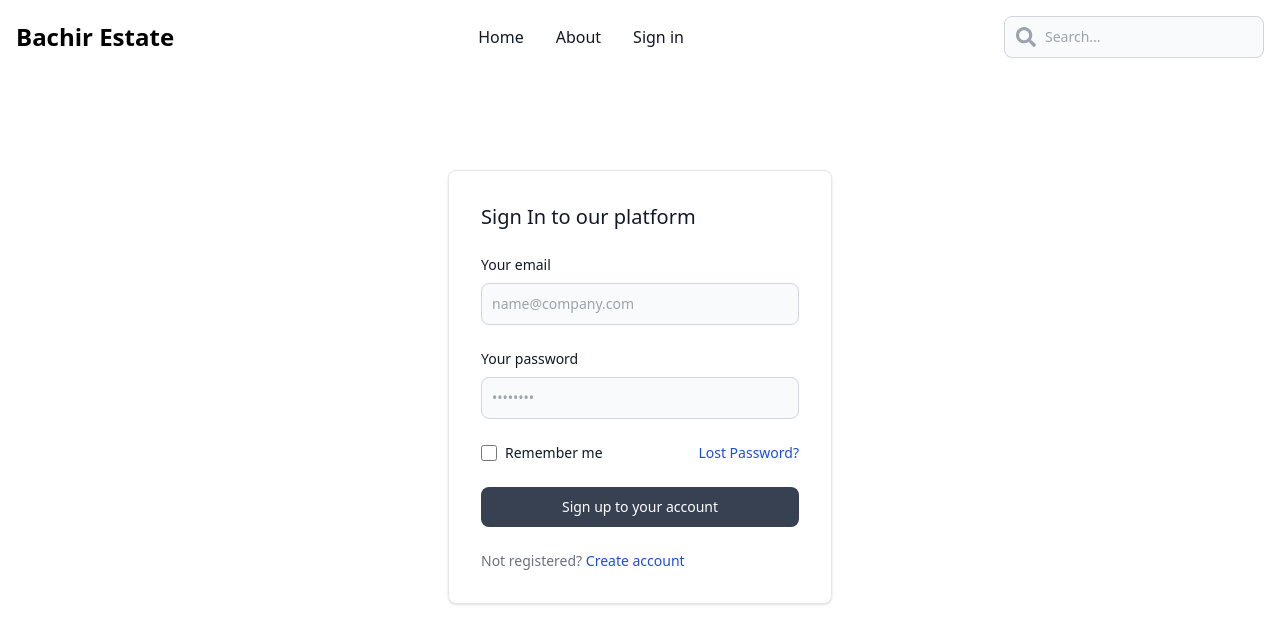
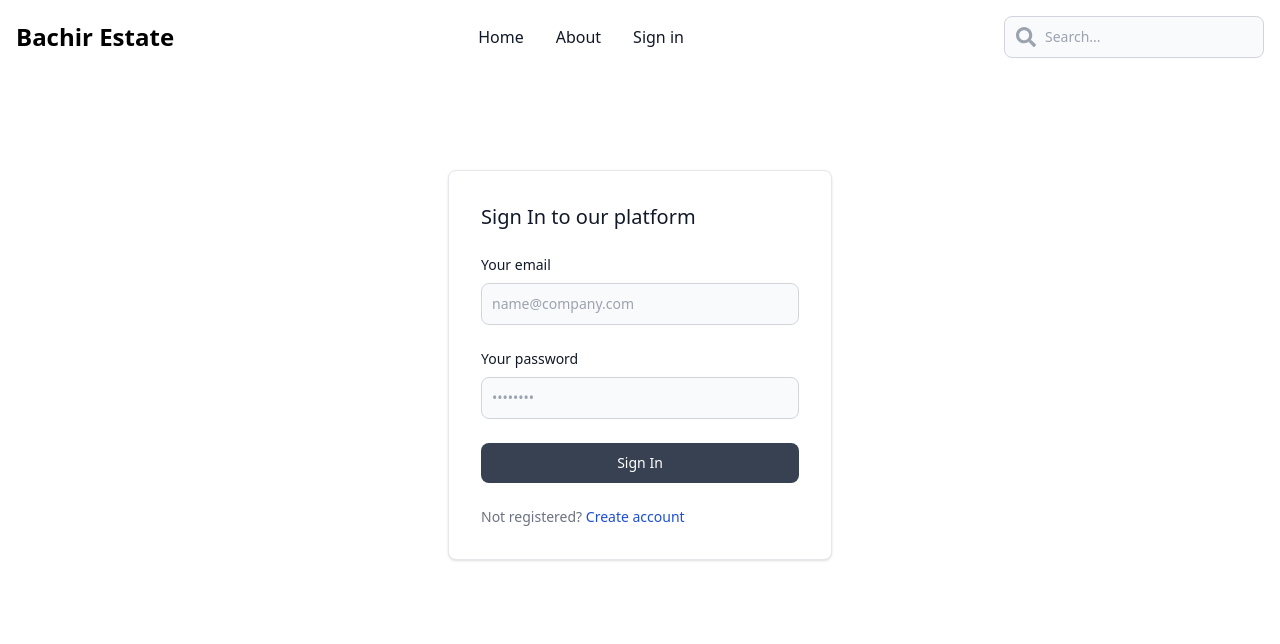
Before and after one commit to BMBachir/Mern-real-estate-website, a React (Vite) app in the folder client/: page /sing-in in a window 1280 px wide. Shown: the top 644 px of the page. Built offline with nearby package versions, Linux system fonts and the light colour scheme.

Commit message:
Connecting with the sign in frontend  with backend

```diff
--- a/client/src/pages/SignIn.jsx
+++ b/client/src/pages/SignIn.jsx
@@ -1,31 +1,52 @@
-import React from "react";
-import { Link } from "react-router-dom";
+// Import necessary dependencies
+import React, { useState } from "react";
+import { Link, useNavigate } from "react-router-dom";
+
 const SignIn = () => {
+  // Define state variables
+  const [formData, setFormData] = useState({});
+  const [error, setError] = useState(null);
+  const [loading, setLoading] = useState(false);
+  const navigate = useNavigate();
+
+  // Define event handler for form input change
+  const handleChange = (e) => {
+    setFormData({ ...formData, [e.target.name]: e.target.value });
+  };
+
+  // Define event handler for form submission
+  const handleSubmit = async (e) => {
+    e.preventDefault();
+    try {
+      const res = await fetch("/api/auth/signin", {
+        method: "POST",
+        headers: { "Content-Type": "application/json" },
+        body: JSON.stringify(formData),
+      });
+      const data = await res.json();
+
+      if (data.success === false) {
+        setLoading(false);
+        setError(data.message);
+        return;
+      }
+      setLoading(false);
+      setError(null);
+      navigate("/");
+    } catch (error) {
+      setLoading(false);
+      setError(error.message);
+    }
+  };
+
+  // Render the sign-in form
   return (
     <div className="flex justify-center items-center my-24">
       <div className="w-full max-w-sm p-4 bg-white border border-gray-200 rounded-lg shadow sm:p-6 md:p-8">
-        <form className="space-y-6" action="#">
+        <form onSubmit={handleSubmit} className="space-y-6">
           <h5 className="text-xl font-medium text-gray-900">
             Sign In to our platform
           </h5>
-          {/*
-          <div>
-            <label
-              htmlFor="text"
-              className="block mb-2 text-sm font-medium text-gray-900"
-            >
-              Your username
-            </label>
-            <input
-              type="text"
-              name="Username"
-              id="Username"
-              className="bg-gray-50 border border-gray-300 text-gray-900 text-sm rounded-lg focus:ring-blue-500 focus:border-blue-500 block w-full p-2.5"
-              placeholder="name"
-              required
-            />
-          </div>*/}
-
           <div>
             <label
               htmlFor="email"
@@ -40,6 +61,7 @@ const SignIn = () => {
               className="bg-gray-50 border border-gray-300 text-gray-900 text-sm rounded-lg focus:ring-blue-500 focus:border-blue-500 block w-full p-2.5"
               placeholder="name@company.com"
               required
+              onChange={handleChange}
             />
           </div>
           <div>
@@ -56,43 +78,18 @@ const SignIn = () => {
               placeholder="••••••••"
               className="bg-gray-50 border border-gray-300 text-gray-900 text-sm rounded-lg focus:ring-blue-500 focus:border-blue-500 block w-full p-2.5"
               required
+              onChange={handleChange}
             />
-          </div>
-          <div className="flex items-start">
-            <div className="flex items-start">
-              <div className="flex items-center h-5">
-                <input
-                  id="remember"
-                  type="checkbox"
-                  value=""
-                  className="w-4 h-4 border border-gray-300 rounded bg-gray-50 focus:ring-3 focus:ring-blue-300"
-                  required
-                />
-              </div>
-
-              <label
-                htmlFor="remember"
-                className="ms-2 text-sm font-medium text-gray-900"
-              >
-                Remember me
-              </label>
-            </div>
-            <Link
-              to="#"
-              className="ms-auto text-sm text-blue-700 hover:underline"
-            >
-              Lost Password?
-            </Link>
           </div>
           <button
             type="submit"
             className="w-full text-white bg-gray-700 hover:bg-gray-800 focus:ring-4 focus:outline-none focus:ring-blue-300 font-medium rounded-lg text-sm px-5 py-2.5 text-center"
           >
-            Sign up to your account
+            {loading ? "Loading..." : "Sign In"}
           </button>
           <div className="text-sm font-medium text-gray-500">
             Not registered?{" "}
-            <Link to="/sing-up" className="text-blue-700 hover:underline">
+            <Link to="/sign-up" className="text-blue-700 hover:underline">
               Create account
             </Link>
           </div>
--- a/client/src/pages/SingUp.jsx
+++ b/client/src/pages/SingUp.jsx
@@ -30,7 +30,7 @@ const SingUp = () => {
       }
       setLoading(false);
       setError(null);
-      navigate("/sing-in"); // Corrected to use navigate
+      navigate("/sing-in");
     } catch (error) {
       setLoading(false);
       setError(error.message);
```
